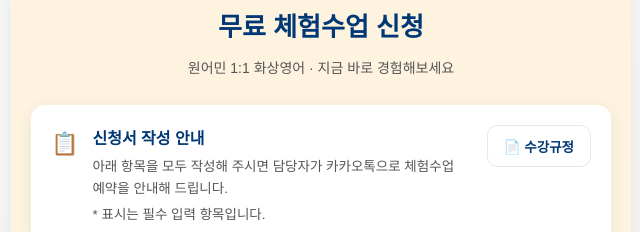
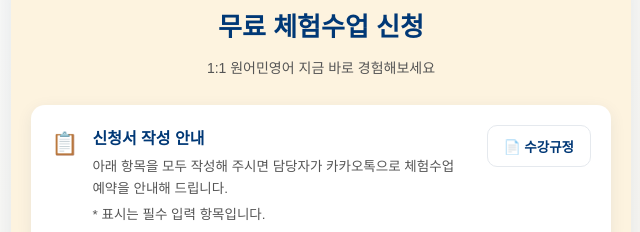
Before and after one commit to soyu3945-rgb/youngcle-yonsei, a plain HTML site: page apply.html in a window 1280 px wide. Shown: the part 175-407 px from the top of the page, 319-959 px from the left. Drawn offline with Linux system fonts and the light colour scheme.

Commit message:
apply 안내 문구 수정

```diff
--- a/apply.html
+++ b/apply.html
@@ -38,7 +38,7 @@
         <div class="trial-form-header">
           <span class="trial-form-eyebrow">YOUNGKLE ENGLISH</span>
           <h2 id="trialModalTitle">무료 체험수업 신청</h2>
-          <p>원어민 1:1 화상영어 · 지금 바로 경험해보세요</p>
+          <p>1:1 원어민영어 지금 바로 경험해보세요</p>
         </div>
 
         <div class="trial-card trial-intro-card">
```
